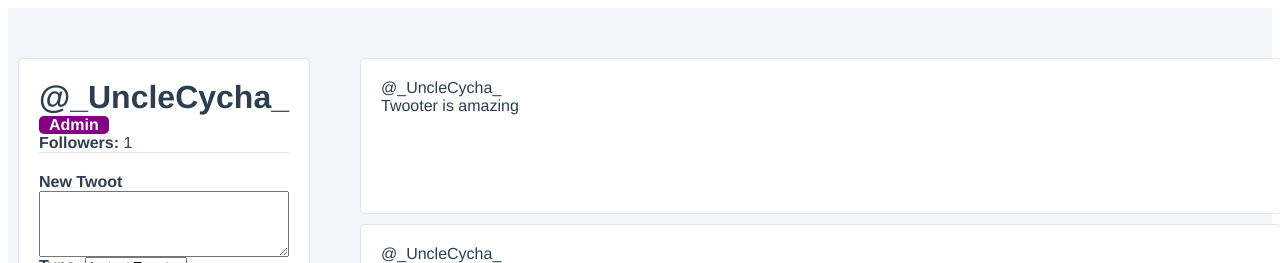
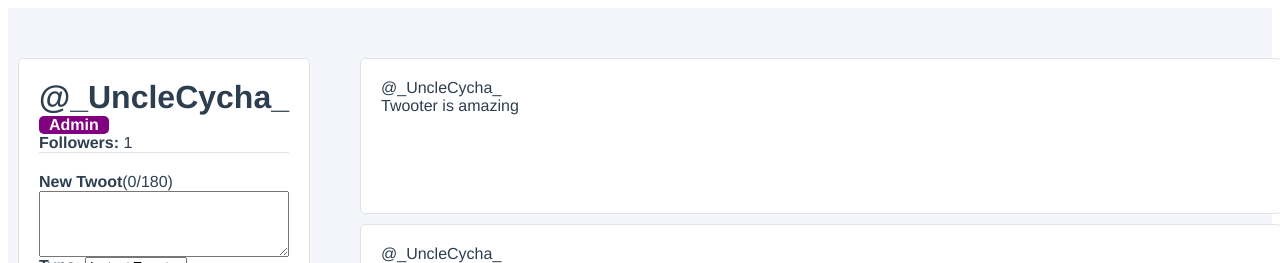
Before and after one commit to sicelo17/twotterapp, a Vue app: page / in a window 1280 px wide. Shown: the top 263 px of the page. Built offline with nearby package versions, Linux system fonts and the light colour scheme.

Commit message:
added a class for exceeded

```diff
--- a/src/components/UserProfile.vue
+++ b/src/components/UserProfile.vue
@@ -10,8 +10,8 @@
       <div class="user-profile_followerCount">
         <strong>Followers: </strong>{{ followers }}
       </div>
-      <form class="user-profile_create-twoot" @submit.prevent="createNewTwoot">
-          <label for="newTwoot"><strong>New Twoot</strong></label>
+      <form class="user-profile_create-twoot" @submit.prevent="createNewTwoot" :class="{'--exceeded': newTwootCharacterCount > 180}">
+          <label for="newTwoot"><strong>New Twoot</strong>({{ newTwootCharacterCount }}/180)</label>
           <textarea id="newTwoot" rows="4" v-model="newTwootContent "></textarea>
 
           <div class="user-profile_create-twoot-type">
@@ -72,9 +72,9 @@ export default {
     };
   },
   computed: {
-    fullName() {
-      return `${this.user.firstName} ${this.user.lastName}`;
-    },
+    newTwootCharacterCount() {
+        return this.newTwootContent.length;
+    }
   },
   methods: {
     followUser() {
@@ -148,4 +148,9 @@ h1 {
     display: flex;
     flex-direction: column;
 }
+
+.--exceeded {
+    border: red;
+    color: red;
+}
 </style>
```
